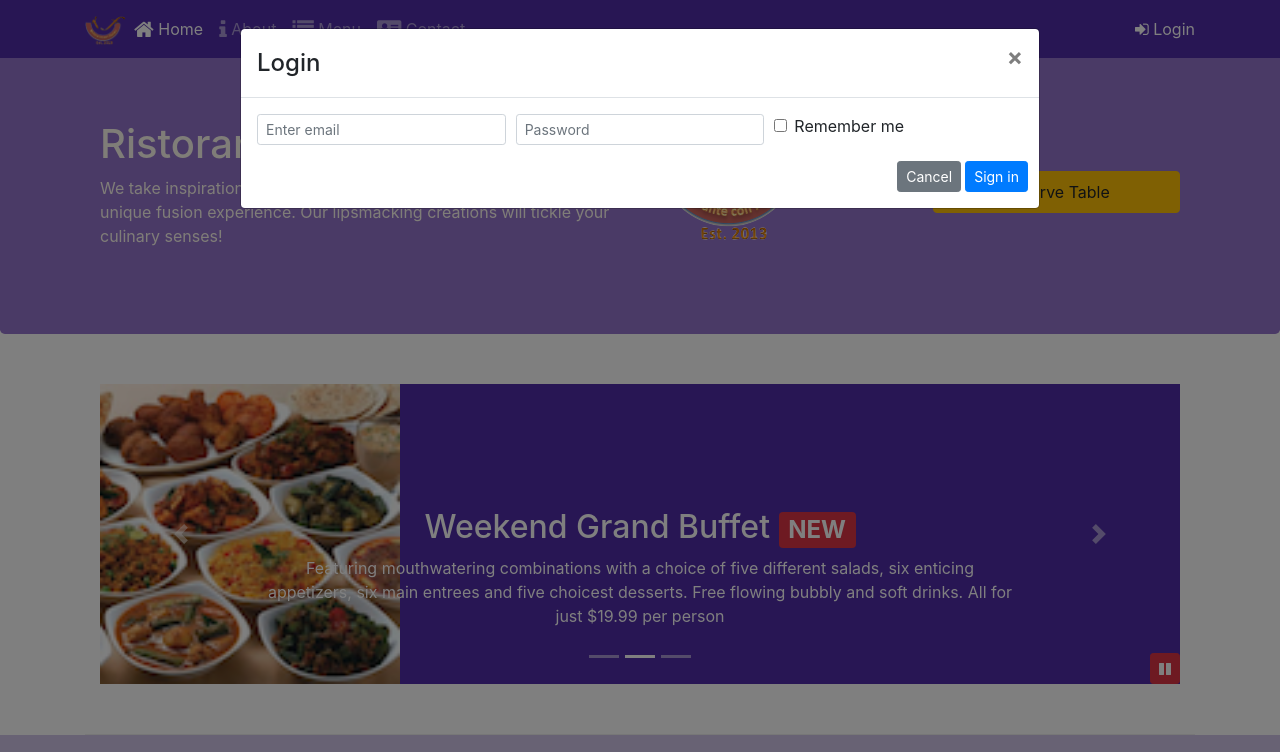
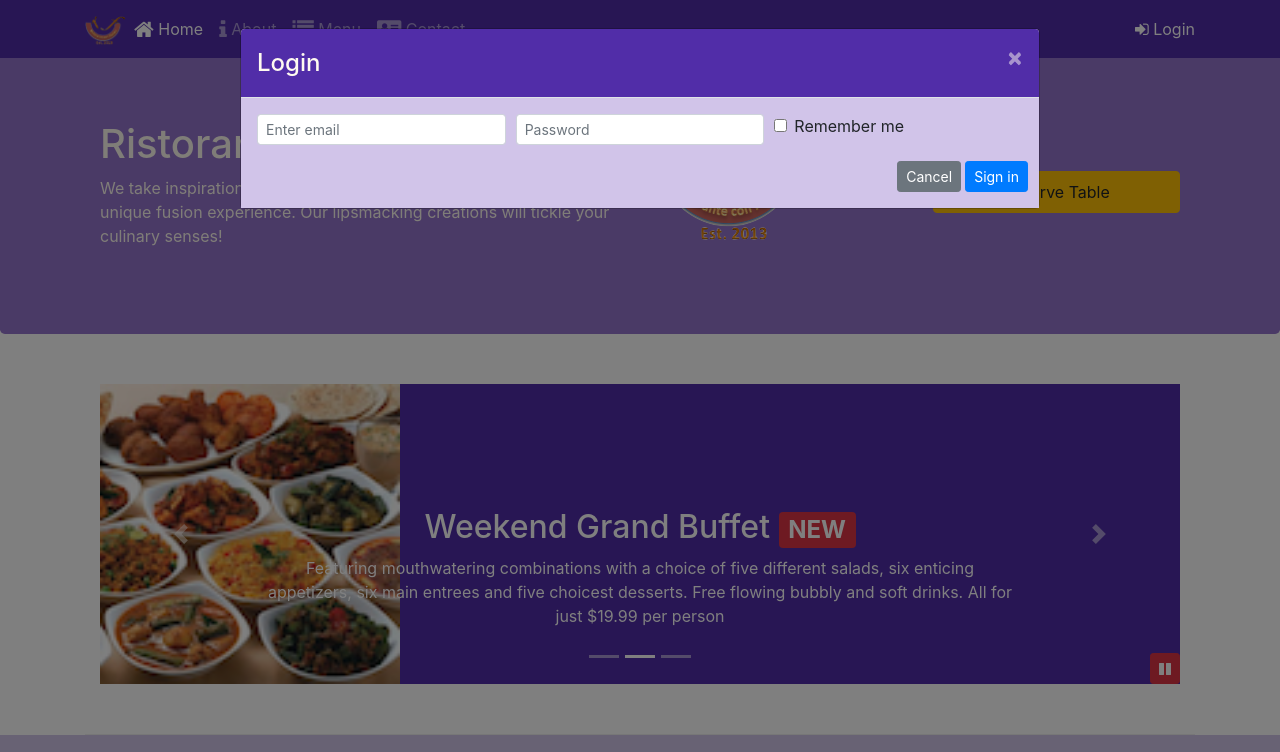
Before and after one commit to YoussefSha3rawy/BootStrapRestaurantWebsite, a website: page index.html in a window 1280 px wide. Both pictures are taken after a click on the link "Login". Shown: the top 752 px of the page. Drawn offline with nearby package versions, Linux system fonts and the light colour scheme.

Commit message:
assignment 4

```diff
--- a/css/styles.scss
+++ b/css/styles.scss
@@ -73,3 +73,15 @@ body{
     bottom: 0px;
     z-index: 1;
 }
+
+.modal-header {
+    background-color:$background-dark;
+    color: floralwhite;
+    .close{
+        color: floralwhite;
+    }
+}
+
+.modal-body{
+    background-color: $background-pale;
+}
--- a/index.html
+++ b/index.html
@@ -35,7 +35,7 @@
                             Contact</a></li>
                 </ul>
                 <span class="navbar-text">
-                    <a data-toggle="modal" data-target="#loginModal">
+                    <a id="loginButton">
                         <span class="fa fa-sign-in"></span> Login</a>
                 </span>
             </div>
@@ -170,8 +170,7 @@
                     <img src="img/logo.png" class="img-fluid">
                 </div>
                 <div class="col-12 col-sm-3 align-self-center">
-                    <a class="btn btn-block nav-link btn-warning" data-toggle="modal"
-                        data-target="#reserveModal">Reserve
+                    <a class="btn btn-block nav-link btn-warning" id="reserveButton">Reserve
                         Table</a>
                 </div>
             </div>
@@ -430,6 +429,12 @@
                     $("#carouselButton").children("span").addClass('fa-pause');
                 }
             });
+            $("#loginButton").click(()=>{
+                $("#loginModal").modal();
+            });
+            $("#reserveButton").click(()=>{
+                $("#reserveModal").modal();
+            })
         });
     </script>
 </body>
```
Also changed, not shown: css/styles.css.
